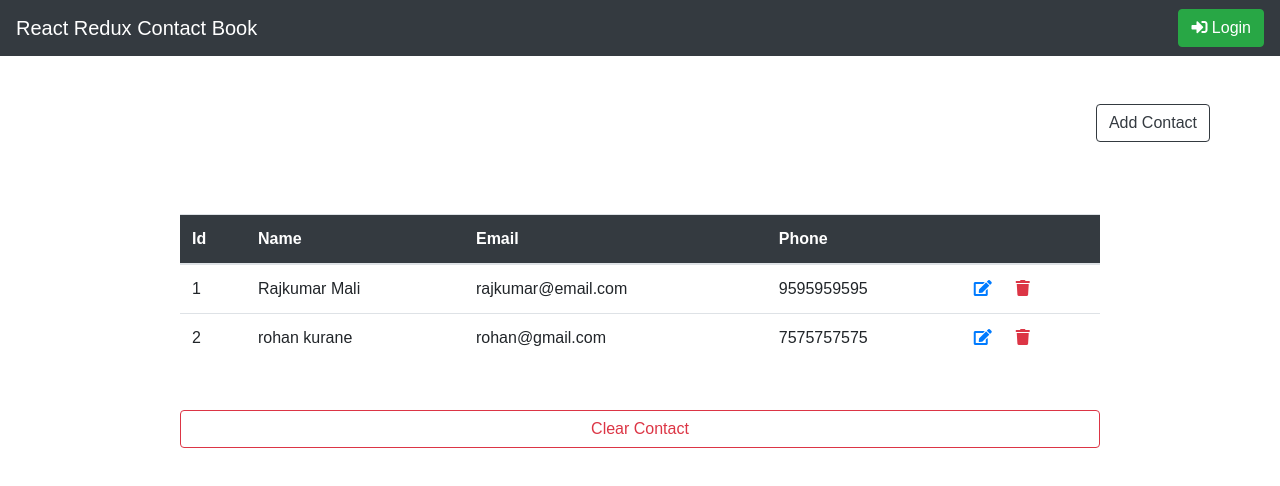
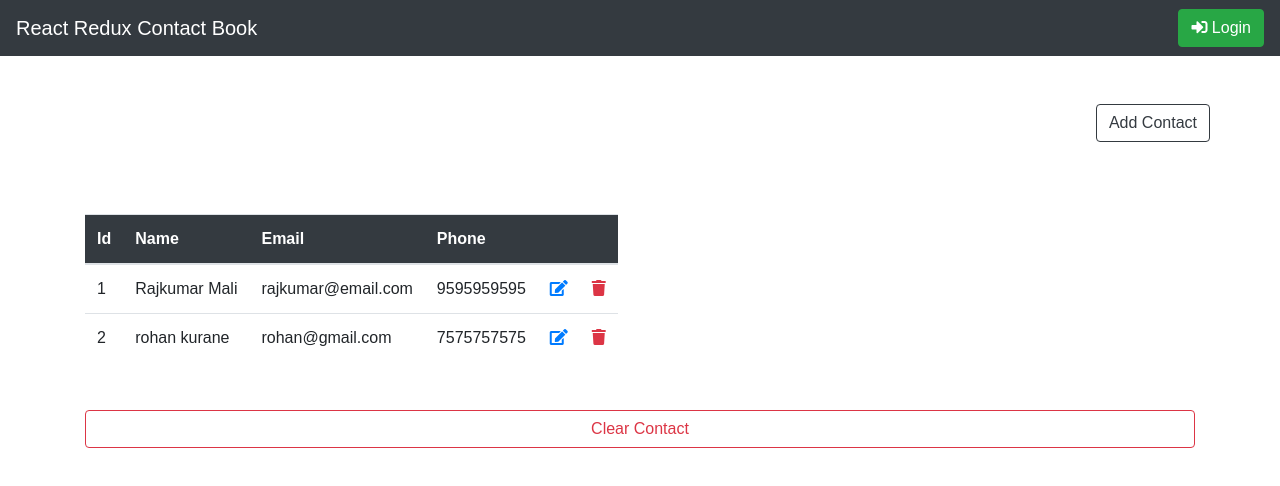
Before and after one commit to Rajkumar184/ContactBook-Redux-Application, a React (Create React App) app: page / in a window 1280 px wide. Shown: the top 486 px of the page. Built offline with nearby package versions, Linux system fonts and the light colour scheme.

Commit message:
changes in ui

```diff
--- a/src/Components/Home.js
+++ b/src/Components/Home.js
@@ -14,8 +14,8 @@ const Home = () => {
 					Add Contact
 				</Link>
 
-				<div className="col-lg-10  mx-auto my-4">
-					<table className="table table-hover">
+				<div className="col-lg-12 col-md-12 col-12 my-4">
+					<table className="table table-condensed table-responsive table-hover">
 						<thead className="table-header bg-dark text-white">
 							<tr>
 								<th scope="col">Id</th>
```
